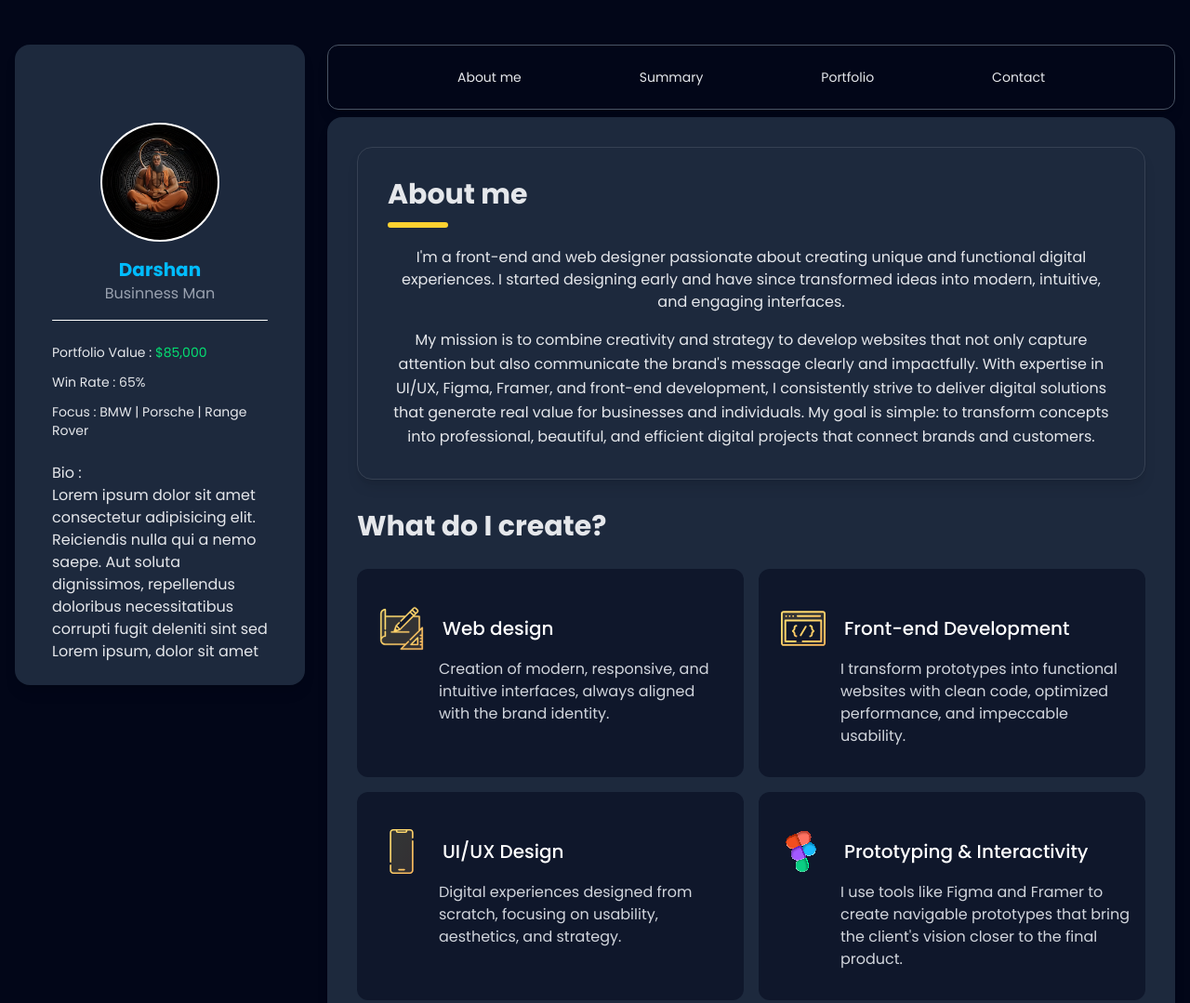
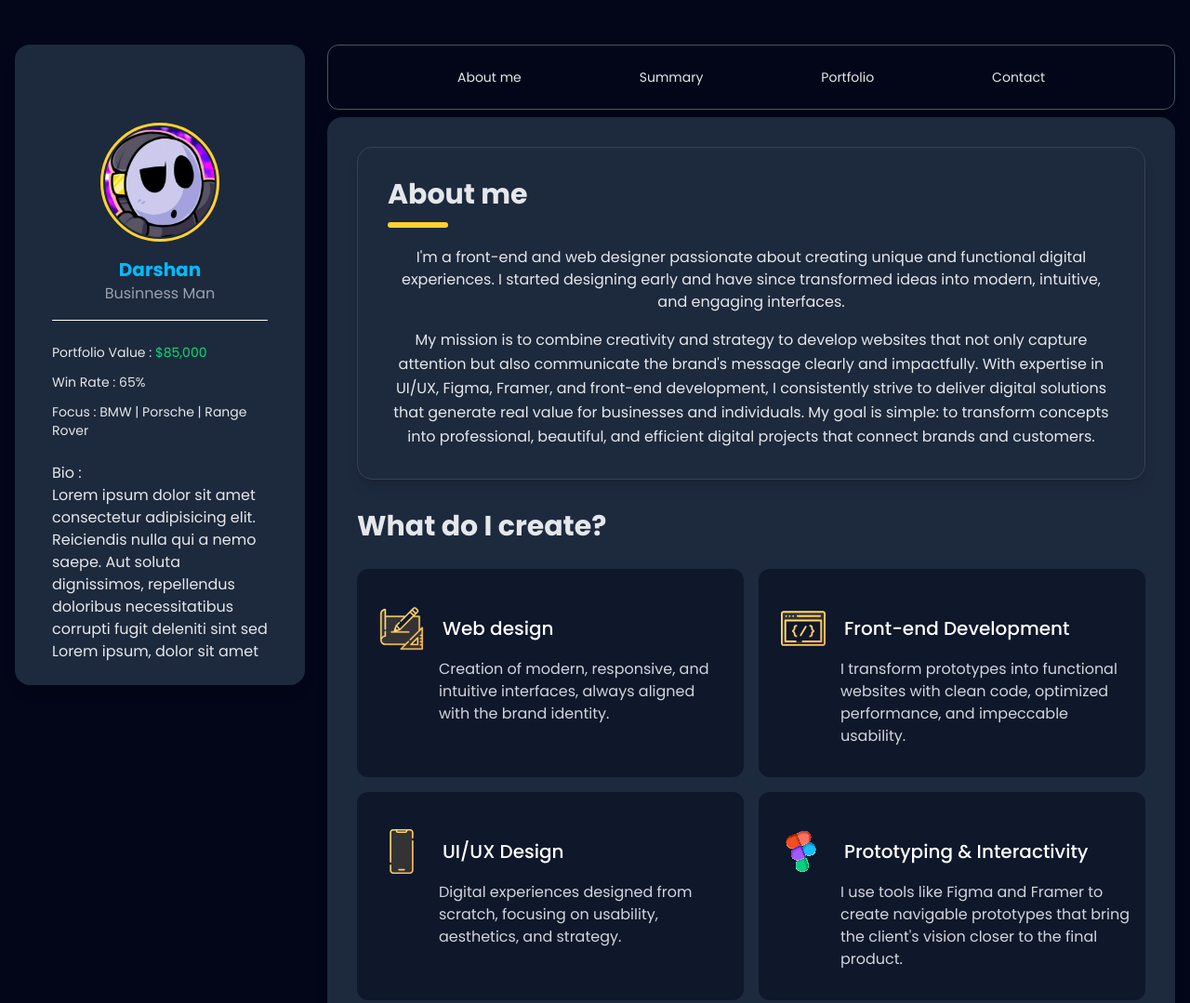
Before and after one commit to Darshan-choubisa/portfolio, a website: page index.html in a window 1280 px wide. Shown: the top 1079 px of the page at 93% size. Drawn offline with Linux system fonts and the light colour scheme.

Commit message:
change dp

```diff
--- a/index.html
+++ b/index.html
@@ -53,7 +53,7 @@
             class="lg:w-1/4 lg:sticky lg:top-12 lg:self-start hover:transition-all hover:duration-700 ease-in-out relative">
             <div class="bg-slate-800 p-6 rounded-2xl shadow-lg flex lg:flex-col">
                 <div class="flex lg:block gap-5">
-                    <img class="w-32 h-32 rounded-full mx-auto lg:mb-4 lg:mt-15 p-0.5 bg-white object-cover" src="Hunmaanjii.png"
+                    <img class="w-32 h-32 rounded-full mx-auto lg:mb-4 lg:mt-15 p-0.5 border-3 border-amber-300" src="Uniqueimg.jpg"
                         alt="">
                     <div class="my-auto">
                         <h2 class="text-center text-xl font-bold text-sky-400">Darshan</h2>
```
Also changed, not shown: output.css.
